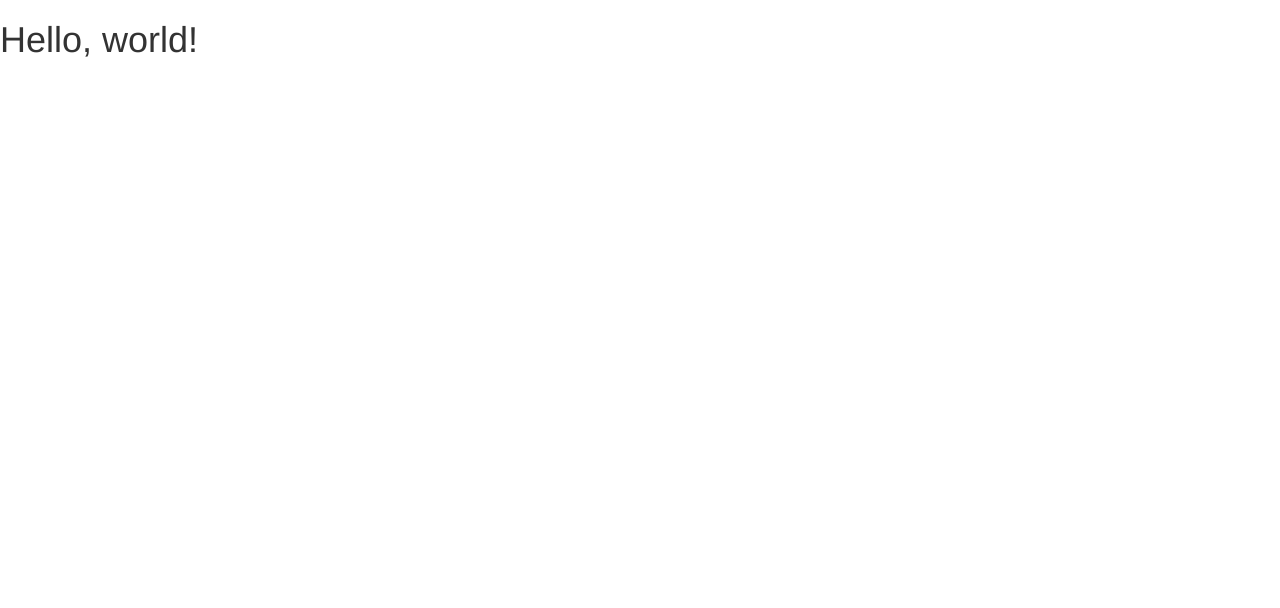
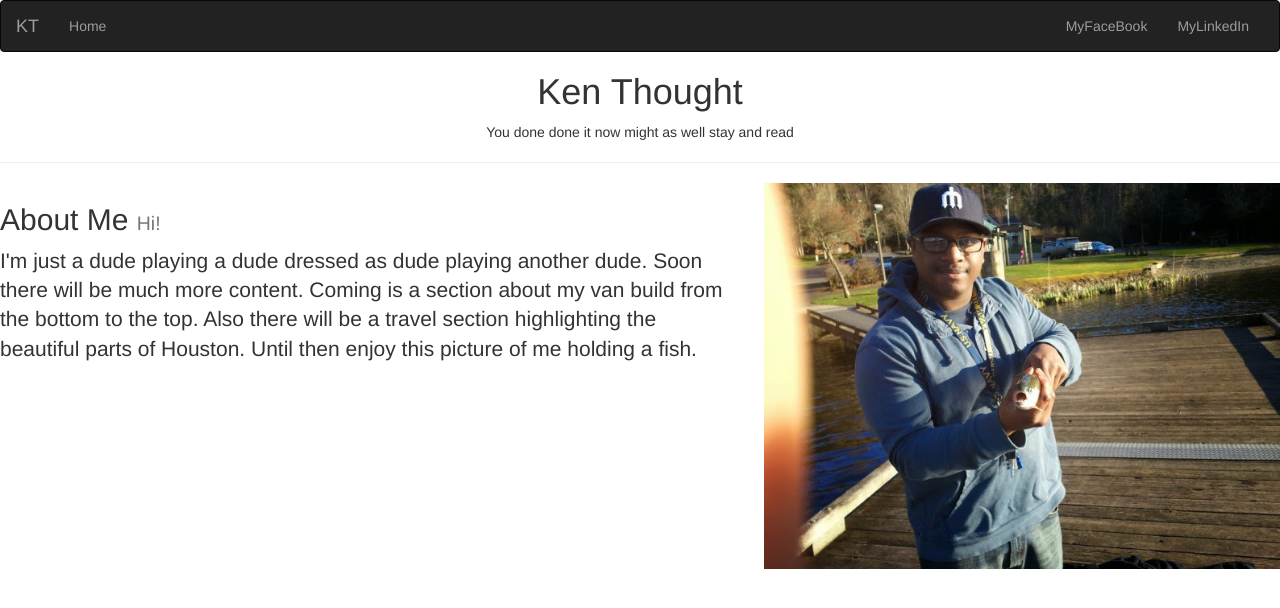
Before and after one commit to kdreq/kenthought, a website: page index.html in a window 1280 px wide. Drawn offline with nearby package versions, Linux system fonts and the light colour scheme.

Commit message:
added about me

```diff
--- a/css/kenthought.css
+++ b/css/kenthought.css
@@ -0,0 +1,6 @@
+h1.headerH1 {
+    text-align: center;
+}
+p.headerp{
+    text-align: center;
+}
--- a/index.html
+++ b/index.html
@@ -6,7 +6,7 @@
     <meta name="viewport" content="width=device-width, initial-scale=1">
     <!-- The above 3 meta tags *must* come first in the head; any other head content must come *after* these tags -->
     <title>KenThought</title>
-
+    <link href="./css/kenthought.css" rel="stylesheet">
     <!-- Bootstrap -->
     <link href="./node_modules/bootstrap/dist/css/bootstrap.min.css" rel="stylesheet">
 
@@ -18,7 +18,48 @@
     <![endif]-->
   </head>
   <body>
-    <h1>Hello, world!</h1>
+      <nav class="navbar navbar-inverse">
+  <div class="container-fluid">
+    <!-- Brand and toggle get grouped for better mobile display -->
+    <div class="navbar-header">
+      <button type="button" class="navbar-toggle collapsed" data-toggle="collapse" data-target="#bs-example-navbar-collapse-1" aria-expanded="false">
+        <span class="sr-only">Toggle navigation</span>
+        <span class="icon-bar"></span>
+        <span class="icon-bar"></span>
+        <span class="icon-bar"></span>
+      </button>
+      <a class="navbar-brand" href="#">KT</a>
+    </div>
+
+    <!-- Collect the nav links, forms, and other content for toggling -->
+    <div class="collapse navbar-collapse" id="bs-example-navbar-collapse-1">
+      <ul class="nav navbar-nav">
+
+        <li><a href="#">Home</a></li>
+
+      </ul>
+
+      <ul class="nav navbar-nav navbar-right">
+        <li><a href="https://www.facebook.com/kenandrae.wheatt">MyFaceBook</a></li>
+        <li><a href="https://www.linkedin.com/in/kenwheatt">MyLinkedIn</a></li>
+      </ul>
+    </div><!-- /.navbar-collapse -->
+  </div><!-- /.container-fluid -->
+</nav>
+  <h1 class="headerH1">Ken Thought </h1>
+     <p class="headerp">You done done it now might as well stay and read </p>
+            <hr class="featurette-divider">
+
+        <div class="row featurette">
+        <div class="col-md-7">
+          <h2 class="featurette-heading">About Me <small>Hi!</small></h2>
+          <p class="lead">I'm just a dude playing a dude dressed as dude playing another dude. Soon there will be much more content. Coming is a section about my van build from the bottom to the top. Also there will be a travel section highlighting the beautiful parts of Houston. Until then enjoy this picture of me holding a fish.</p>
+        </div>
+        <div class="col-md-5">
+          <img class="featurette-image img-responsive center-block" src="./lib/img/me.jpg" >
+        </div>
+      </div>
+
 
     <!-- jQuery (necessary for Bootstrap's JavaScript plugins) -->
     <script src="https://ajax.googleapis.com/ajax/libs/jquery/1.12.4/jquery.min.js"></script>
```
Also changed, not shown: lib/img/me.jpg (added).
